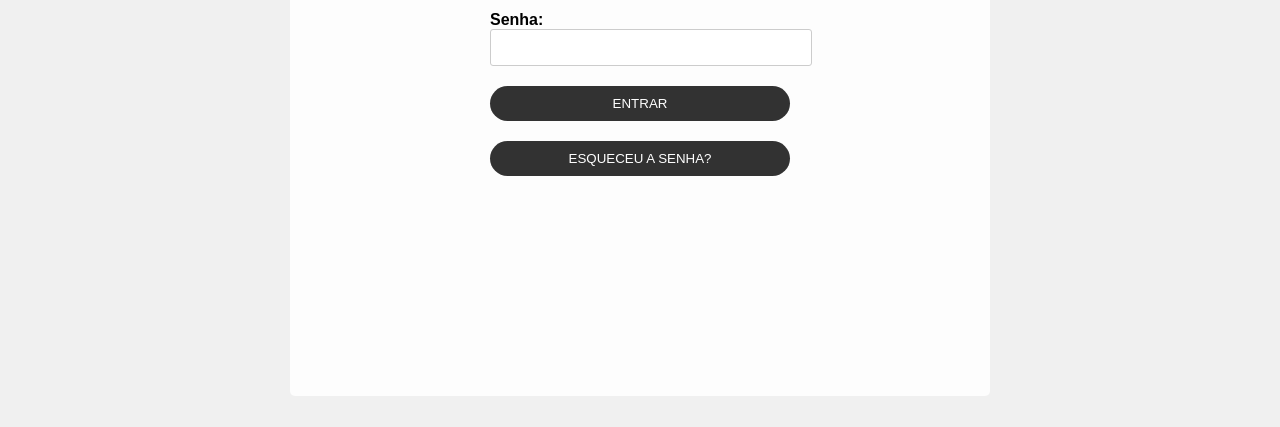
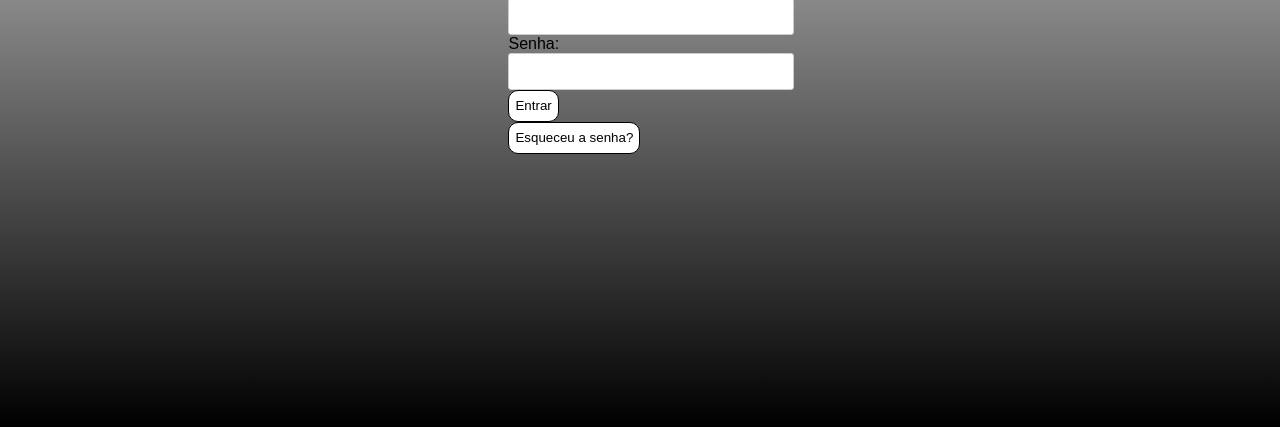
Before and after one commit to evellynbarbosa/Pagina-Login, a plain HTML site: page index.html in a window 1280 px wide. Shown: the part 373-800 px from the top of the page. Drawn offline with Linux system fonts and the light colour scheme.

Commit message:
Update style.css

```diff
--- a/style.css
+++ b/style.css
@@ -1,55 +1,48 @@
 body {
     font-family: Arial, sans-serif;
-    background-color: #f0f0f0;
+    background: linear-gradient(rgb(255, 255, 255),rgb(0, 0, 0));
     display: flex;
     justify-content: center;
     align-items: center;
     height: 100vh;
     margin: 0;
 }
-.login-container {
-    background-color: #fdfdfd;
-    padding: 200px;
+.login{
+    background-color: rgb(222, 221, 219);
+    width: 350px;
+    border: 1px #000000 solid;
     border-radius: 5px;
-    width: 300px;
+    padding: 100px;
 }
-.login-container h1 {
-    text-align: center;
+
+.login > h1{
+    font-size: 30px;
+    color: black;
+    line-height: 30px;
+    font-family: Arial, Helvetica, sans-serif;
+}
+
+.form{
     margin-bottom: 20px;
 }
-.form-group {
-    margin-bottom: 20px;
-}
-.form-group label {
+
+.campos {
     display: block;
     font-weight: bold;
+    margin-bottom: 0.5rem;
 }
-.form-group input {
+
+input {
     width: 100%;
     padding: 10px;
     border: 1px solid #ccc;
     border-radius: 3px;
 }
-.form-group button {
-    width: 100%;
-    padding: 10px;
-    background-color: #000000;
-    color: #ffffff;
-    border: none;
-    border-radius: 90px;
-    cursor: pointer;
+
+button{
+    height: 2rem;
+    color: black;
+    background-color: rgb(255, 255, 255);
+    border: solid 1px black;
+    border-radius: 10px;
 }
-button{
-    text-transform: uppercase;
-    padding: 1rem 1.5rem;
-    background: rgb(0, 0, 0);
-    border: none;
-    color: #ffff;
-    cursor: pointer;
-    opacity: 0.8;
-    flex: 1;
-}
-button:hover{
-    cursor: pointer;
-    opacity: 1;
-}
```
